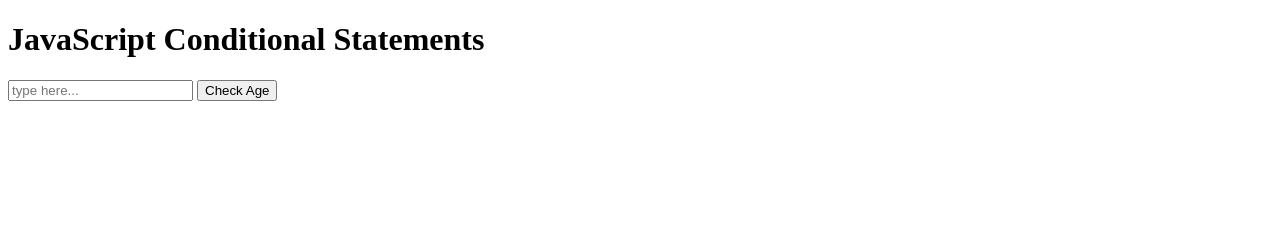
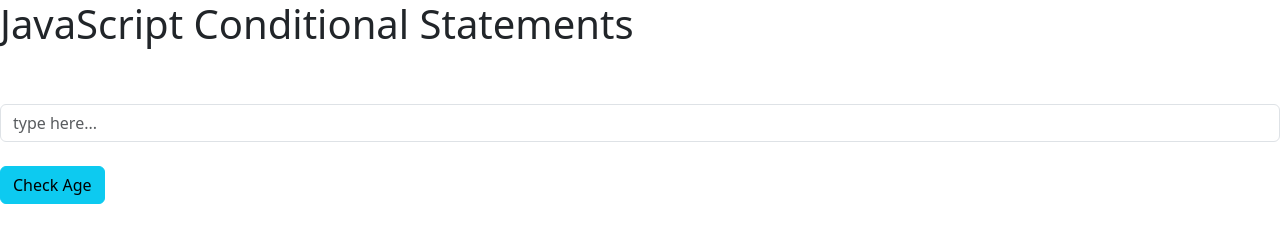
Before and after one commit to Rian-Averilla/Q4Practice1-9S, a plain HTML site: page index.html in a window 1280 px wide. Drawn offline with nearby package versions, Linux system fonts and the light colour scheme.

Commit message:
Update index.html

```diff
--- a/index.html
+++ b/index.html
@@ -4,11 +4,15 @@
     <meta charset="UTF-8">
     <meta name="viewport" content="width=device-width, initial-scale=1.0">
     <title>Q4 Practice 1</title>
+    <link href="https://cdn.jsdelivr.net/npm/bootstrap@5.3.3/dist/css/bootstrap.min.css";; rel="stylesheet">
 </head>
 <body>
     <h1>JavaScript Conditional Statements</h1>
 
+    <br><br>
+
     <input type="text" id="Age" class="form-control" placeholder="type here...">
+    <br>
     <button class="btn btn-info" onclick="checkAge()">Check Age</button>
 
     <script>
```
